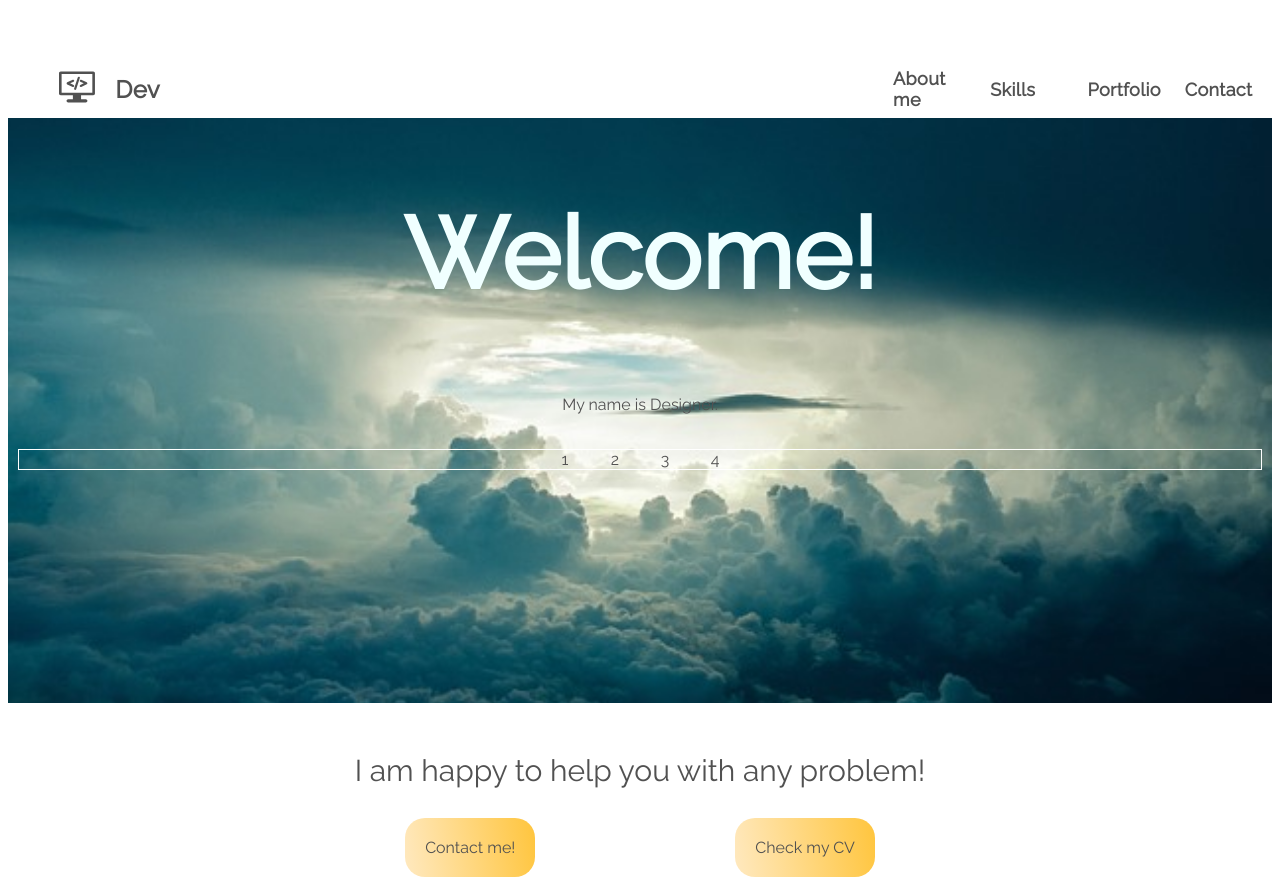
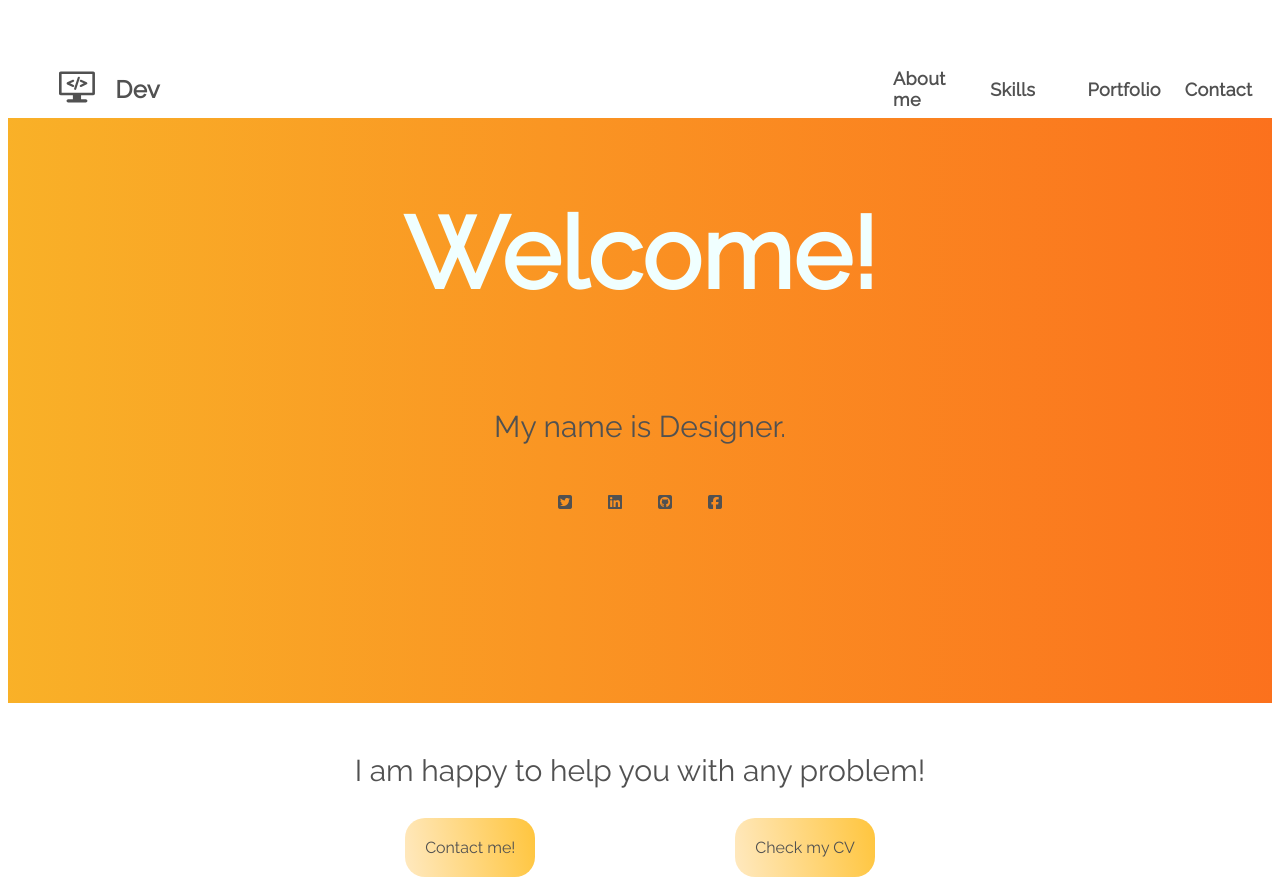
Before and after one commit to Skorcese/Project-1, a plain HTML site: page index.html in a window 1280 px wide. Shown: the top 880 px of the page. Drawn offline with Linux system fonts and the light colour scheme.

```diff
--- a/index.html
+++ b/index.html
@@ -1,12 +1,13 @@
 <!DOCTYPE html>
 <html>
     <head>
+        <title>First Project</title>
         <meta charset="UTF-8">
-        <title>First Project</title>
+        <meta name="viewport" content="width=device-width, initial-scale=1">
         <link rel="stylesheet" style="text/css" href="style.css">
         <!-- <link href="https://fonts.googleapis.com/css?family=Biryani|News+Cycle|Rubik+Mono+One&display=swap&subset=latin-ext" rel="stylesheet">  -->
         <link href="https://fonts.googleapis.com/css?family=Raleway&display=swap" rel="stylesheet">
-        <meta name="viewport" content="width=device-width, initial-scale=1">
+        <script src="https://kit.fontawesome.com/cb17dbe2da.js" crossorigin="anonymous"></script>
     </head>
     <body>
         <div class="wrapper">
@@ -25,10 +26,18 @@
                 <h1>Welcome!</h1>
                 <p>My name is Designer.</p><br>
                 <div class="btns">
-                    <div class="round twitter">1</div>
-                    <div class="round linkedin">2</div>
-                    <div class="round cat">3</div>
-                    <div class="round facebook">4</div>
+                    <div class="round twitter">
+                        <i class="fab fa-twitter-square"></i>
+                    </div>
+                    <div class="round linkedin">
+                        <i class="fab fa-linkedin"></i>
+                    </div>
+                    <div class="round git">
+                        <i class="fab fa-github-square"></i>
+                    </div>
+                    <div class="round facebook">
+                        <i class="fab fa-facebook-square"></i>
+                    </div>
                 </div>
             </header>
             <div class="happy">I am happy to help you with any problem!</div>
--- a/style.css
+++ b/style.css
@@ -8,10 +8,12 @@
 
 body{
     height: 100%;
+    /* width: 75%; */
+    justify-items: center;
     color:  var(--black);
     font-family: Raleway, sans-serif;
     animation-name: bgSwell;
-    animation-duration: 1s;
+    animation-duration: 5s;
     animation-iteration-count: 1;
     animation-fill-mode: forwards;
 }
@@ -53,8 +55,8 @@
 }
 
 .wrapper>.welcome{
-  background: url(img/welcome2.jpg);
-  background-size: cover;
+  background: linear-gradient(270deg, #ff0c0c, #f8cb2c, #ab5858);
+  background-size: 600% 600%;
   display: flex;
   flex-direction: column;
   box-sizing: border-box;
@@ -62,6 +64,13 @@
   height: 585px;
   margin-top: 30px;
   padding: 10px;
+  animation: wcSwell 25s ease infinite;
+}
+
+@keyframes wcSwell{
+  0%{background-position:0% 50%}
+  50%{background-position:100% 50%}
+  100%{background-position:0% 50%}
 }
 
 .welcome>h1{
@@ -69,16 +78,24 @@
   color: azure;
 }
 
+header p{
+  font-size: 30px;
+}
+
+i{
+  size: 100px;
+}
+
 .btns{
   display: flex;
   justify-content: center;
-  border: 1px solid white;
+
 }
 
 .round{
   background-color: var(--white);
   width: 50px;
-  height: 10x;
+  height: 100px;
   border-radius: 100px;
 }
 
```
